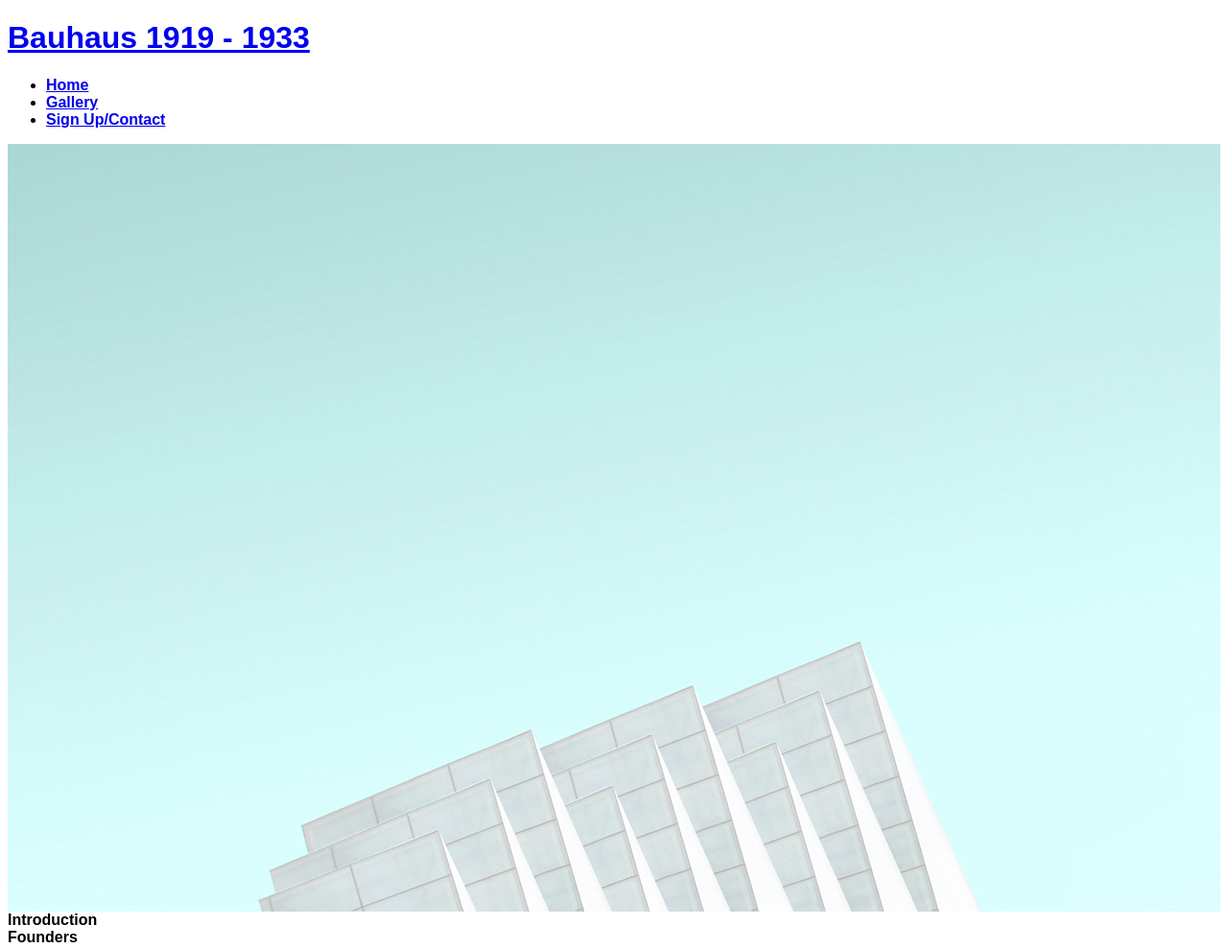
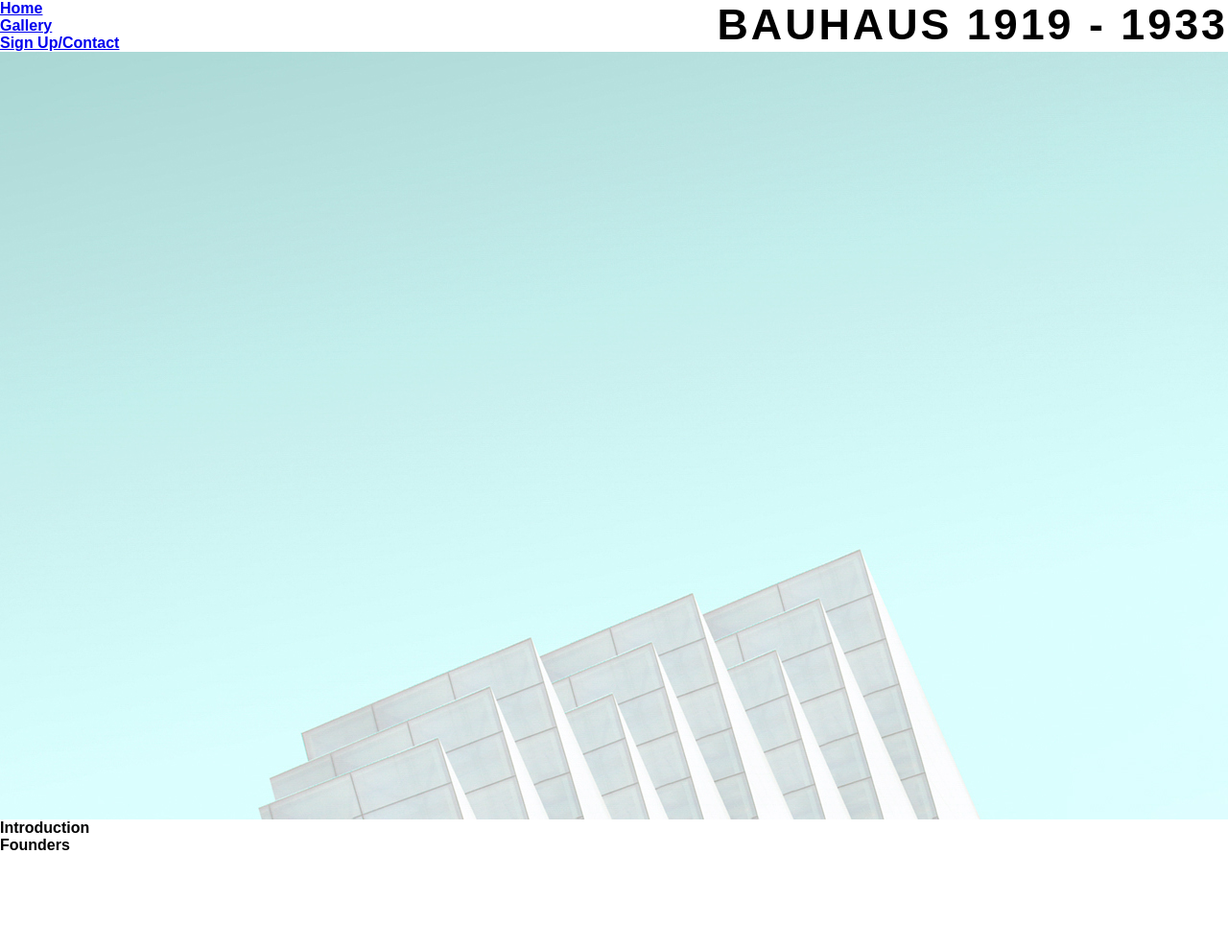
Before and after one commit to tonehhh/ci-project-1, a plain HTML site: page index.html in a window 1280 px wide. Shown: the whole page at 96% size. After the commit the page ends 890 px from the top, so only its background shows below. Drawn offline with Linux system fonts and the light colour scheme; a web font is replaced by a local one.

Commit message:
added styling to headings and logo

```diff
--- a/index.html
+++ b/index.html
@@ -16,7 +16,7 @@
 <body>
     <header>
         <a href="index.html">
-            <h1>Bauhaus 1919 - 1933</h1>
+            <h1 id="logo">Bauhaus 1919 - 1933</h1>
         </a>
         <ul>
             <li>
--- a/style.css
+++ b/style.css
@@ -1,9 +1,16 @@
+*{
+    margin: 0;
+    padding: 0;
+    border: none;
+}
+
 body{
     font-family:proxima-nova, sans-serif;
     font-weight: 900;
     font-style: normal;
     max-width: 100%;
     max-height: 100%;
+    color:black;
 }
 
 /* Hero Image */
@@ -13,3 +20,14 @@ body{
     background-image: url(/images/hero-image.jpg);
     background-position: center;
 }
+/* Headings and Logo */
+h1, h2{
+    font-family: proxima-nova, sans-serif;
+    text-transform: uppercase;
+    letter-spacing: 3px;
+    color: black;
+}
+#logo{
+    float: right;
+    font-size: 280%;
+}
```
